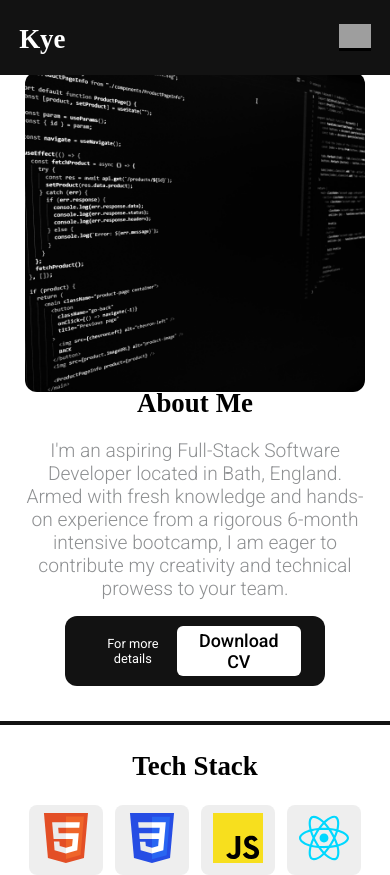
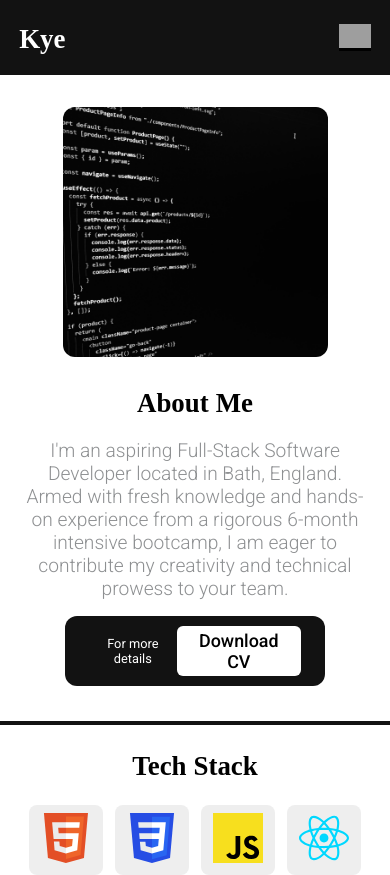
Before and after one commit to yee0802/portfolio, a React (Vite) app: page / in a window 390 px wide. Shown: the top 875 px of the page. Built offline with nearby package versions, Linux system fonts and the light colour scheme; grey boxes are pictures that could not be loaded.

Commit message:
update AboutMe responsiveness

```diff
--- a/src/components/AboutMe/index.css
+++ b/src/components/AboutMe/index.css
@@ -15,6 +15,7 @@
   background-size: cover;
   background-position: center;
   overflow: hidden;
+  transition: width 300ms ease;
 }
 
 .about-me__image {
@@ -94,7 +95,8 @@
   .about-me {
     grid-template: 270px 1fr / 1fr;
   }
-  .about-me > img {
+
+  .about-me__image__container {
     width: 265px;
     height: 250px;
   }
```
